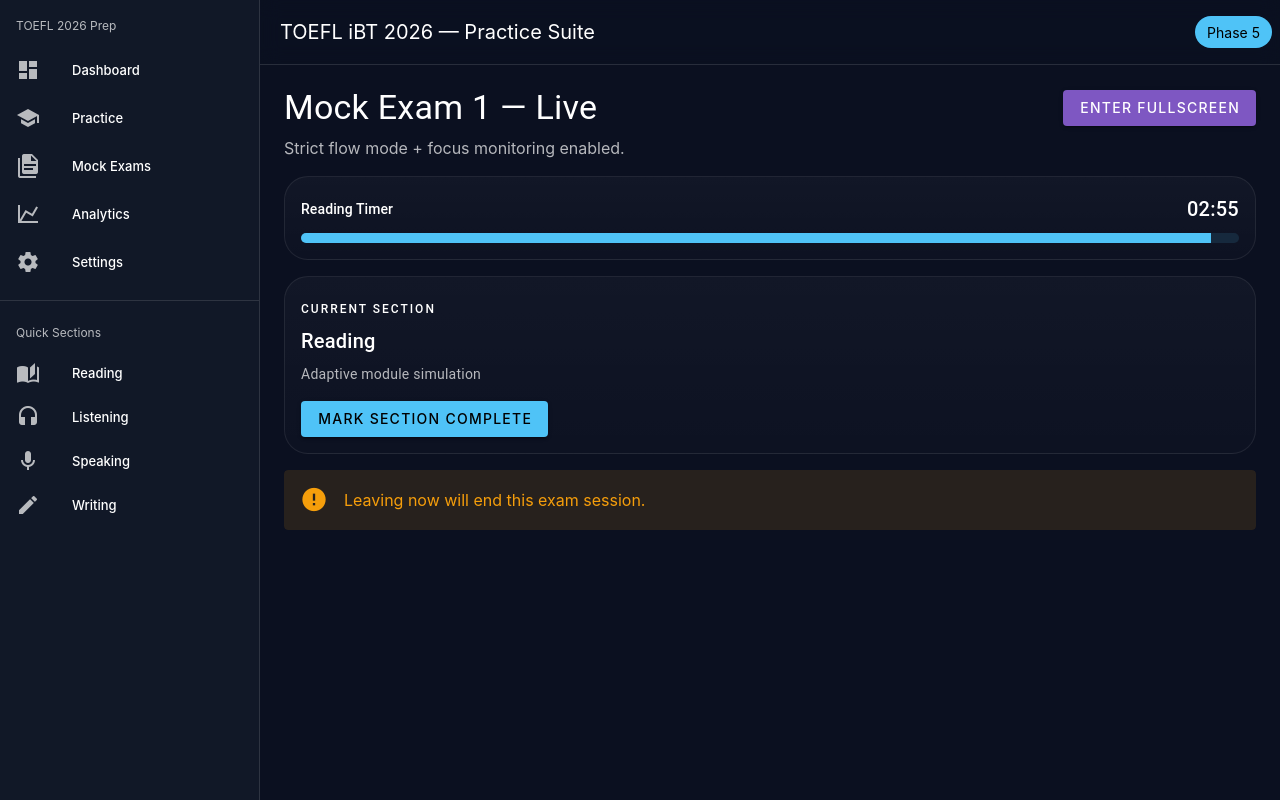
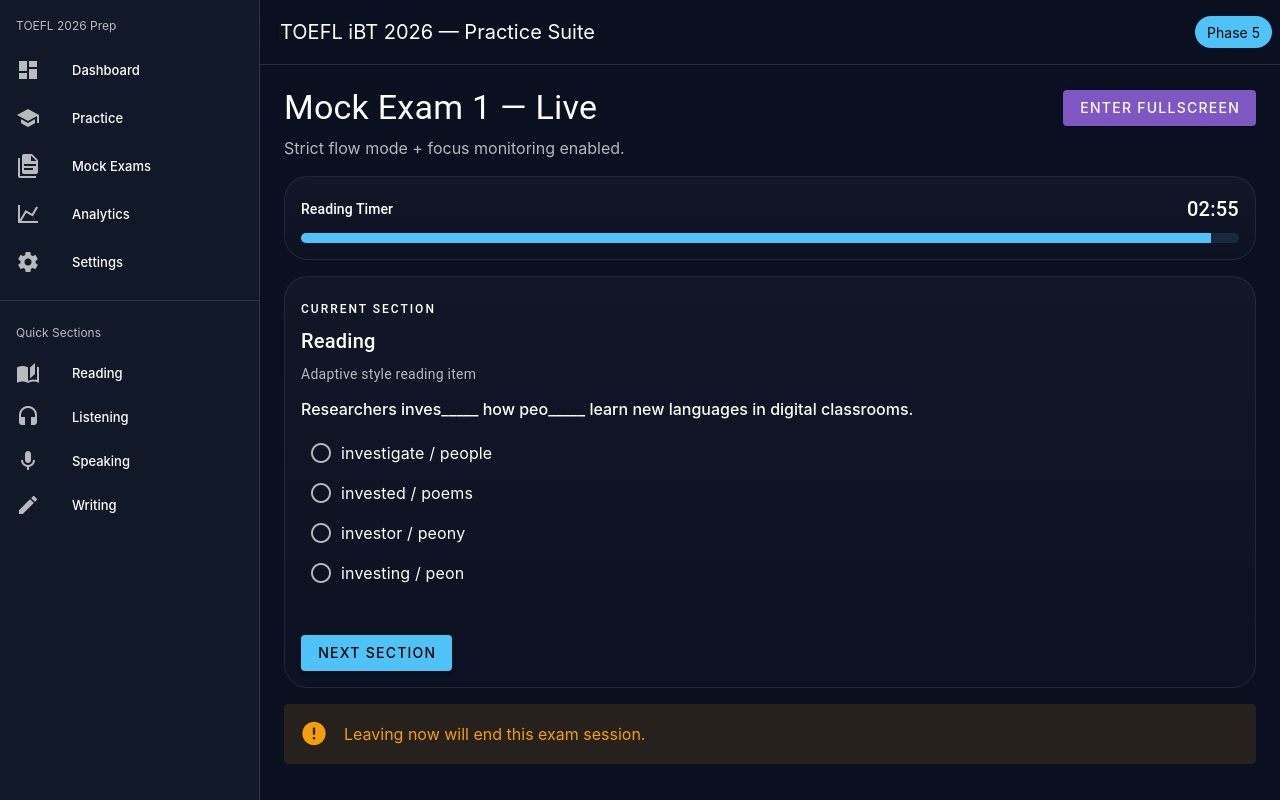
Before and after one commit to smkhizar/TOEFL_2026_Practice, a Vue app: page /exam/1/start in a window 1280 px wide. Built offline with nearby package versions, Linux system fonts and the light colour scheme.

Commit message:
Make mock exam functional: real section tasks, inputs, and scored review summary

```diff
--- a/src/views/exam/ExamReviewView.vue
+++ b/src/views/exam/ExamReviewView.vue
@@ -1,31 +1,31 @@
 <template>
   <div>
     <h1 class="text-h4 mb-2">Mock Exam {{ route.params.id }} — Review</h1>
-    <p class="text-medium-emphasis mb-4">Section summary and latest performance estimate.</p>
+    <p class="text-medium-emphasis mb-4">Section summary from your latest mock attempt.</p>
 
     <v-row>
       <v-col cols="12" md="6">
         <v-card rounded="xl" elevation="0" class="pa-4">
           <div class="text-overline">Reading</div>
-          <div class="text-h6">{{ readingSummary }}</div>
+          <div class="text-h6">{{ last?.reading?.correct ?? 0 }}/{{ last?.reading?.total ?? 1 }} correct</div>
         </v-card>
       </v-col>
       <v-col cols="12" md="6">
         <v-card rounded="xl" elevation="0" class="pa-4">
           <div class="text-overline">Listening</div>
-          <div class="text-h6">{{ listeningSummary }}</div>
+          <div class="text-h6">{{ last?.listening?.correct ?? 0 }}/{{ last?.listening?.total ?? 1 }} correct</div>
         </v-card>
       </v-col>
       <v-col cols="12" md="6">
         <v-card rounded="xl" elevation="0" class="pa-4">
           <div class="text-overline">Writing</div>
-          <div class="text-h6">Submissions: {{ s.writingSubmissions }}</div>
+          <div class="text-h6">{{ last?.writing?.submitted ? `Submitted (${last?.writing?.words} words)` : 'Not submitted' }}</div>
         </v-card>
       </v-col>
       <v-col cols="12" md="6">
         <v-card rounded="xl" elevation="0" class="pa-4">
           <div class="text-overline">Speaking</div>
-          <div class="text-h6">Attempts: {{ s.speakingAttempts }}</div>
+          <div class="text-h6">{{ last?.speaking?.submitted ? `Submitted (${last?.speaking?.words} words)` : 'Not submitted' }}</div>
         </v-card>
       </v-col>
     </v-row>
@@ -40,20 +40,22 @@
 </template>
 
 <script setup>
-import { computed } from 'vue'
+import { ref, onMounted } from 'vue'
 import { useRoute } from 'vue-router'
 import { useProgressStore } from '../../stores/progress'
 
 const route = useRoute()
 const s = useProgressStore()
+const last = ref(null)
 
-const readingSummary = computed(() => {
-  const r = s.lastReadingAttempt
-  return r ? `Score ${r.score}/${r.total} · ${r.percent}% · Band ${r.band}` : 'No recent attempt'
-})
-
-const listeningSummary = computed(() => {
-  const l = s.lastListeningAttempt
-  return l ? `Score ${l.score}/${l.total} · ${l.percent}% · Band ${l.band}` : 'No recent attempt'
+onMounted(() => {
+  const raw = localStorage.getItem('toefl-last-exam')
+  if (raw) {
+    try {
+      last.value = JSON.parse(raw)
+    } catch {
+      last.value = null
+    }
+  }
 })
 </script>
--- a/src/views/exam/ExamStartView.vue
+++ b/src/views/exam/ExamStartView.vue
@@ -14,10 +14,29 @@
 
     <v-card rounded="xl" elevation="0" class="pa-4 mb-4">
       <div class="text-overline">Current Section</div>
-      <div class="text-h6 mb-2">{{ sections[current].name }}</div>
-      <div class="text-body-2 text-medium-emphasis">{{ sections[current].desc }}</div>
+      <div class="text-h6 mb-2">{{ section.name }}</div>
+      <div class="text-body-2 text-medium-emphasis mb-3">{{ section.desc }}</div>
 
-      <v-btn class="mt-4" color="primary" @click="completeSection">Mark Section Complete</v-btn>
+      <template v-if="section.type === 'mcq'">
+        <p class="font-weight-medium mb-3">{{ section.question.prompt }}</p>
+        <v-radio-group v-model="selected" class="mb-2">
+          <v-radio v-for="(opt, i) in section.question.options" :key="i" :label="opt" :value="i" />
+        </v-radio-group>
+      </template>
+
+      <template v-else-if="section.type === 'writing'">
+        <p class="font-weight-medium mb-2">{{ section.prompt }}</p>
+        <v-textarea v-model="writingResponse" rows="5" label="Write your response" auto-grow />
+      </template>
+
+      <template v-else>
+        <p class="font-weight-medium mb-2">{{ section.prompt }}</p>
+        <v-textarea v-model="speakingTranscript" rows="4" label="Type transcript / notes" auto-grow />
+      </template>
+
+      <v-btn class="mt-3" color="primary" @click="completeSection">
+        {{ current === sections.length - 1 ? 'Finish Exam' : 'Next Section' }}
+      </v-btn>
     </v-card>
 
     <v-alert type="warning" variant="tonal">Leaving now will end this exam session.</v-alert>
@@ -25,32 +44,87 @@
 </template>
 
 <script setup>
-import { ref, onMounted, onUnmounted } from 'vue'
+import { computed, ref, onMounted, onUnmounted } from 'vue'
 import { useRoute, useRouter, onBeforeRouteLeave } from 'vue-router'
 import { useTimer } from '../../composables/useTimer'
 import SectionTimer from '../../components/SectionTimer.vue'
 import { useProgressStore } from '../../stores/progress'
+import { readingAdaptive } from '../../data/reading'
+import { listeningAdaptive } from '../../data/listening'
 
 const progress = useProgressStore()
 const route = useRoute()
 const router = useRouter()
 
 const sections = [
-  { name: 'Reading', desc: 'Adaptive module simulation', sec: 180 },
-  { name: 'Listening', desc: 'Adaptive module simulation', sec: 180 },
-  { name: 'Writing', desc: 'Practical writing tasks', sec: 180 },
-  { name: 'Speaking', desc: 'Listen & Repeat + Interview', sec: 120 },
+  {
+    name: 'Reading',
+    desc: 'Adaptive style reading item',
+    sec: 180,
+    type: 'mcq',
+    question: readingAdaptive.stage1[0],
+  },
+  {
+    name: 'Listening',
+    desc: 'Listening comprehension item',
+    sec: 180,
+    type: 'mcq',
+    question: listeningAdaptive.stage1[0],
+  },
+  {
+    name: 'Writing',
+    desc: 'Practical writing response',
+    sec: 240,
+    type: 'writing',
+    prompt: 'Write an email to your professor requesting a new presentation time due to a scheduling conflict.',
+  },
+  {
+    name: 'Speaking',
+    desc: 'Interview-style speaking response',
+    sec: 120,
+    type: 'speaking',
+    prompt: 'Describe one campus service that helps new students and explain why it is useful.',
+  },
 ]
 
 const current = ref(0)
 const active = ref(true)
 const focusWarnings = ref(0)
 const timer = useTimer(sections[0].sec)
+const selected = ref(null)
+const writingResponse = ref('')
+const speakingTranscript = ref('')
+
+const examResult = ref({
+  reading: { correct: 0, total: 1 },
+  listening: { correct: 0, total: 1 },
+  writing: { submitted: false, words: 0 },
+  speaking: { submitted: false, words: 0 },
+})
+
+const section = computed(() => sections[current.value])
 
 const enterFullscreen = async () => {
   const el = document.documentElement
   if (!document.fullscreenElement && el.requestFullscreen) {
     await el.requestFullscreen().catch(() => {})
+  }
+}
+
+const wordCount = (t) => (t.trim() ? t.trim().split(/\s+/).length : 0)
+
+const saveCurrentSection = () => {
+  const s = section.value
+  if (s.name === 'Reading') {
+    examResult.value.reading.correct = selected.value === s.question.answer ? 1 : 0
+  } else if (s.name === 'Listening') {
+    examResult.value.listening.correct = selected.value === s.question.answer ? 1 : 0
+  } else if (s.name === 'Writing') {
+    examResult.value.writing.submitted = writingResponse.value.trim().length > 0
+    examResult.value.writing.words = wordCount(writingResponse.value)
+  } else {
+    examResult.value.speaking.submitted = speakingTranscript.value.trim().length > 0
+    examResult.value.speaking.words = wordCount(speakingTranscript.value)
   }
 }
 
@@ -81,12 +155,15 @@
 }
 
 const loadSection = () => {
+  selected.value = null
   timer.reset(sections[current.value].sec)
   timer.start(completeSection)
 }
 
 const completeSection = () => {
   if (!active.value) return
+  saveCurrentSection()
+
   if (current.value < sections.length - 1) {
     current.value += 1
     loadSection()
@@ -96,6 +173,7 @@
   active.value = false
   timer.stop()
   progress.addMockExam()
+  localStorage.setItem('toefl-last-exam', JSON.stringify(examResult.value))
   router.push(`/exam/${route.params.id}/review`)
 }
 
```
